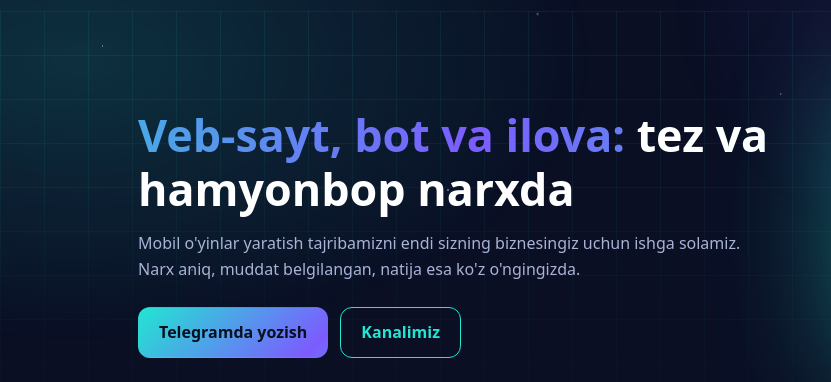
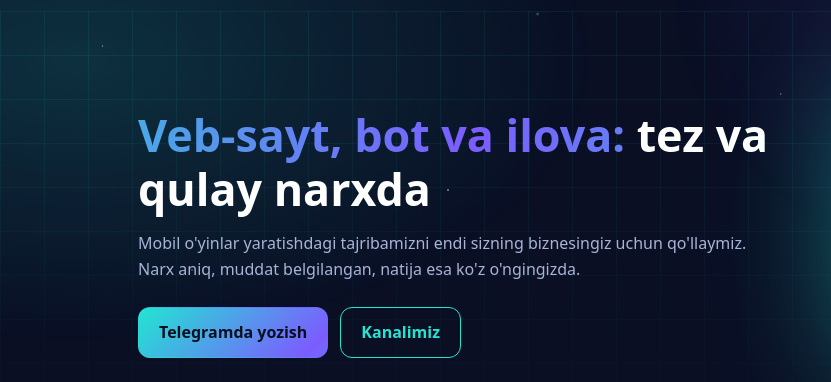
Before and after one commit to tapvora/tapvora.github.io, a plain HTML site: page studio/index.html in a window 1280 px wide. Shown: the part 50-432 px from the top of the page, 0-831 px from the left. Drawn offline with Linux system fonts and the light colour scheme.

Commit message:
Matn tuzatishlari va Toshkent SEO

```diff
--- a/studio/index.html
+++ b/studio/index.html
@@ -3,23 +3,23 @@
 <head>
 <meta charset="utf-8">
 <meta name="viewport" content="width=device-width,initial-scale=1">
-<title>Tapvora Studio: veb-sayt, bot va ilova</title>
-<meta id="metaDesc" name="description" content="Tapvora Studio: veb-sayt, Telegram bot, mobil ilova va Google Play'ga joylash. Narx va muddat oldindan aytiladi.">
+<title>Tapvora Studio | Toshkentda sayt, Telegram bot va ilova yaratish</title>
+<meta id="metaDesc" name="description" content="Tapvora Studio: Toshkentda veb-sayt, Telegram bot, mobil ilova va Google Play'ga joylash. Narx va muddat oldindan aytiladi.">
 <meta name="theme-color" content="#0A0F24">
 <meta name="robots" content="index, follow">
 <link rel="canonical" href="https://tapvora.github.io/studio/">
 <meta property="og:type" content="website">
 <meta property="og:site_name" content="Tapvora Studio">
-<meta property="og:title" content="Tapvora Studio: veb-sayt, bot va ilova">
-<meta property="og:description" content="Tapvora Studio: veb-sayt, Telegram bot, mobil ilova va Google Play'ga joylash. Narx va muddat oldindan aytiladi.">
+<meta property="og:title" content="Tapvora Studio | Toshkentda sayt, Telegram bot va ilova yaratish">
+<meta property="og:description" content="Tapvora Studio: Toshkentda veb-sayt, Telegram bot, mobil ilova va Google Play'ga joylash. Narx va muddat oldindan aytiladi.">
 <meta property="og:url" content="https://tapvora.github.io/studio/">
 <meta property="og:image" content="https://tapvora.github.io/studio/og.png">
 <meta property="og:image:width" content="1200">
 <meta property="og:image:height" content="630">
 <meta property="og:locale" content="uz_UZ">
 <meta name="twitter:card" content="summary_large_image">
-<meta name="twitter:title" content="Tapvora Studio: veb-sayt, bot va ilova">
-<meta name="twitter:description" content="Tapvora Studio: veb-sayt, Telegram bot, mobil ilova va Google Play'ga joylash. Narx va muddat oldindan aytiladi.">
+<meta name="twitter:title" content="Tapvora Studio | Toshkentda sayt, Telegram bot va ilova yaratish">
+<meta name="twitter:description" content="Tapvora Studio: Toshkentda veb-sayt, Telegram bot, mobil ilova va Google Play'ga joylash. Narx va muddat oldindan aytiladi.">
 <meta name="twitter:image" content="https://tapvora.github.io/studio/og.png">
 <script type="application/ld+json">
 {
@@ -29,8 +29,9 @@
   "url": "https://tapvora.github.io/studio/",
   "logo": "https://tapvora.github.io/studio/logo.svg",
   "image": "https://tapvora.github.io/studio/og.png",
-  "description": "Tapvora Studio: veb-sayt, Telegram bot, mobil ilova va Google Play'ga joylash. Narx va muddat oldindan aytiladi.",
-  "areaServed": "UZ",
+  "description": "Tapvora Studio: Toshkentda veb-sayt, Telegram bot, mobil ilova va Google Play'ga joylash. Narx va muddat oldindan aytiladi.",
+  "areaServed": [{"@type": "City", "name": "Tashkent"}, {"@type": "Country", "name": "Uzbekistan"}],
+  "address": {"@type": "PostalAddress", "addressLocality": "Tashkent", "addressCountry": "UZ"},
   "inLanguage": "uz",
   "sameAs": ["https://t.me/tapvorastudio"],
   "makesOffer": [
@@ -95,8 +96,8 @@
       </div>
     </div>
     <div class="hero-text">
-      <h1><span class="grad" data-i18n="h1a">Veb-sayt, bot va ilova:</span> <span class="plain" data-i18n="h1b">tez va hamyonbop narxda</span></h1>
-      <p data-i18n="heroP">Mobil o'yinlar yaratish tajribamizni endi sizning biznesingiz uchun ishga solamiz. Narx aniq, muddat belgilangan, natija esa ko'z o'ngingizda.</p>
+      <h1><span class="grad" data-i18n="h1a">Veb-sayt, bot va ilova:</span> <span class="plain" data-i18n="h1b">tez va qulay narxda</span></h1>
+      <p data-i18n="heroP">Mobil o'yinlar yaratishdagi tajribamizni endi sizning biznesingiz uchun qo'llaymiz. Narx aniq, muddat belgilangan, natija esa ko'z o'ngingizda.</p>
       <div class="btns">
         <a class="btn btn-p" href="https://t.me/tapvora_admin" target="_blank" rel="noopener" data-i18n="write">Telegramda yozish</a>
         <a class="btn btn-o" href="https://t.me/tapvorastudio" target="_blank" rel="noopener" data-i18n="channel">Kanalimiz</a>
--- a/studio/script.js
+++ b/studio/script.js
@@ -2,10 +2,10 @@
 "use strict";
 var T={
 uz:{
-title:"Tapvora Studio: veb-sayt, bot va ilova",
-desc:"Tapvora Studio: veb-sayt, Telegram bot, mobil ilova va Google Play'ga joylash. Narx va muddat oldindan aytiladi.",
-contact:"Bog'lanish",h1a:"Veb-sayt, bot va ilova:",h1b:"tez va hamyonbop narxda",
-heroP:"Mobil o'yinlar yaratish tajribamizni endi sizning biznesingiz uchun ishga solamiz. Narx aniq, muddat belgilangan, natija esa ko'z o'ngingizda.",
+title:"Tapvora Studio | Toshkentda sayt, Telegram bot va ilova yaratish",
+desc:"Tapvora Studio: Toshkentda veb-sayt, Telegram bot, mobil ilova va Google Play'ga joylash. Narx va muddat oldindan aytiladi.",
+contact:"Bog'lanish",h1a:"Veb-sayt, bot va ilova:",h1b:"tez va qulay narxda",
+heroP:"Mobil o'yinlar yaratishdagi tajribamizni endi sizning biznesingiz uchun qo'llaymiz. Narx aniq, muddat belgilangan, natija esa ko'z o'ngingizda.",
 write:"Telegramda yozish",channel:"Kanalimiz",
 servicesT:"Xizmatlar",servicesSub:"Narx ish hajmiga qarab, oldindan aytiladi.",
 s1:"Veb-sayt: vizitka va landing",d1:"Mijoz jalb qiladigan tez va har qanday telefonga mos sahifa.",
@@ -33,8 +33,8 @@ w1:"Mobil va brauzer o'yinlari.",w2:"Unity'da yaratilgan Android o'yin.",w2tag:"
 ctaT:"Loyihangizni 2-3 jumlada yozib yuboring: bir kun ichida narx va muddat bilan javob beramiz."
 },
 ru:{
-title:"Tapvora Studio — веб-сайт, бот и приложение: быстро и по честной цене",
-desc:"Tapvora Studio: веб-сайты, Telegram-боты и мобильные приложения. Понятная цена, чёткие сроки и результат, который можно увидеть.",
+title:"Tapvora Studio — веб-сайт, бот и приложение в Ташкенте: быстро и по честной цене",
+desc:"Tapvora Studio: веб-сайты, Telegram-боты и мобильные приложения в Ташкенте. Понятная цена, чёткие сроки и результат, который можно увидеть.",
 contact:"Связаться",h1a:"Веб-сайт, бот и приложение:",h1b:"быстро и по честной цене",
 heroP:"Мы делаем мобильные игры и теперь применяем этот опыт для вашего бизнеса: понятная цена, чёткие сроки и результат, который можно увидеть.",
 write:"Написать в Telegram",channel:"Наш канал",
@@ -64,8 +64,8 @@ w1:"Мобильные и браузерные игры.",w2:"Android-игра
 ctaT:"Опишите задачу в 2–3 предложениях — ответим с ценой и сроками в течение суток."
 },
 en:{
-title:"Tapvora Studio — website, bot and app: built fast, priced fairly",
-desc:"Tapvora Studio builds websites, Telegram bots and mobile apps: clear pricing, firm timelines and results you can see.",
+title:"Tapvora Studio — website, bot and app in Tashkent: built fast, priced fairly",
+desc:"Tapvora Studio builds websites, Telegram bots and mobile apps in Tashkent: clear pricing, firm timelines and results you can see.",
 contact:"Contact us",h1a:"Website, bot and app:",h1b:"built fast, priced fairly",
 heroP:"We build mobile games, and now we put that hands-on experience to work for your business: clear pricing, firm timelines and results you can see.",
 write:"Message us on Telegram",channel:"Our channel",
```
